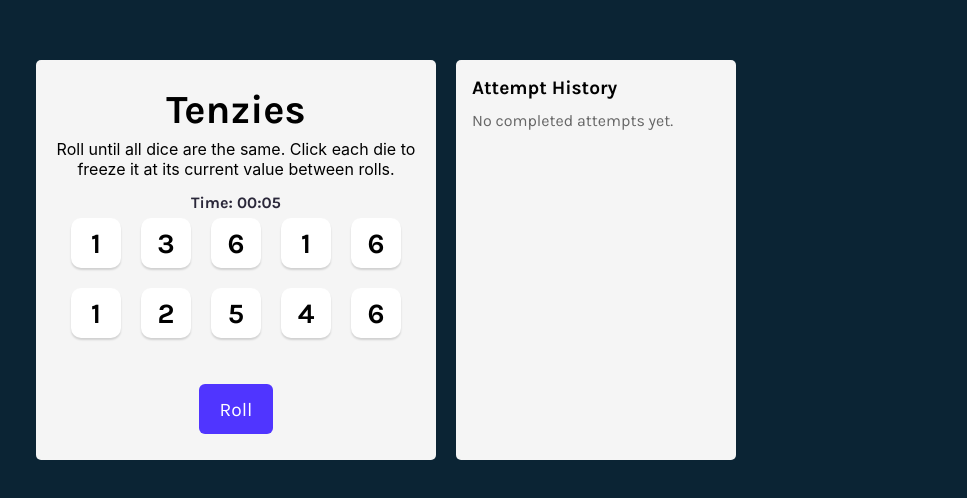
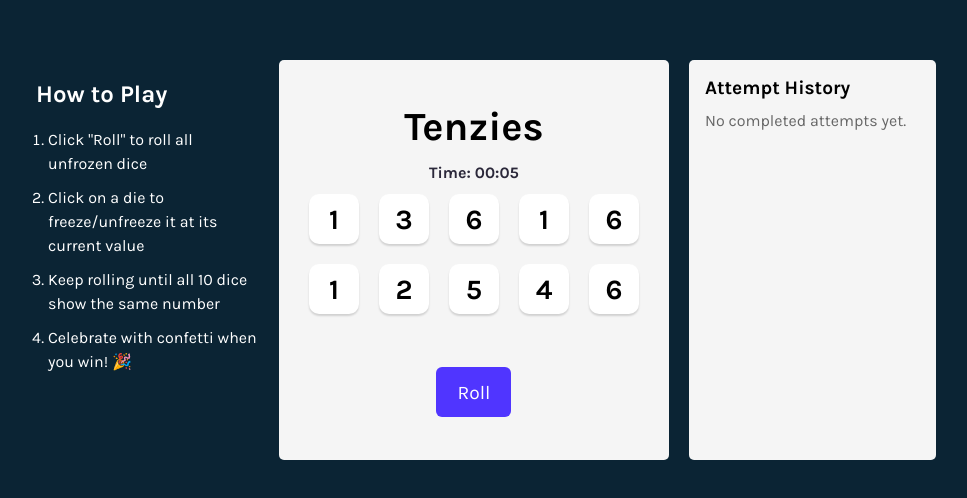
Before and after one commit to leonard538/tenzies, a React (Vite) app: page / in a window 1280 px wide. Shown: the part 140-638 px from the top of the page, without its empty margins (154-1121 px from the left). Built offline with nearby package versions, Linux system fonts and the light colour scheme.

Commit message:
added simple gameplay

```diff
--- a/src/App.jsx
+++ b/src/App.jsx
@@ -105,13 +105,21 @@ export default function App() {
 
     return (
         <div className="game-layout">
+            <aside className="side-panel how-to-play">
+                <h2>How to Play</h2>
+                <ol>
+                    <li>Click "Roll" to roll all unfrozen dice</li>
+                    <li>Click on a die to freeze/unfreeze it at its current value</li>
+                    <li>Keep rolling until all 10 dice show the same number</li>
+                    <li>Celebrate with confetti when you win! 🎉</li>
+                </ol>
+            </aside>
             <main>
                 {gameWon && <Confetti />}
                 <div aria-live="polite" className="sr-only">
                     {gameWon && <p>Congratulations! You won! Press "New Game" to start again.</p>}
                 </div>
                 <h1 className="title">Tenzies</h1>
-                <p className="instructions">Roll until all dice are the same. Click each die to freeze it at its current value between rolls.</p>
                 <p className="timer">Time: {formatElapsedTime(elapsedSeconds)}</p>
                 <div className="dice-container">
                     {diceElements}
@@ -121,7 +129,7 @@ export default function App() {
                 </button>
             </main>
 
-            <aside className="attempts-panel" aria-live="polite">
+            <aside className="side-panel attempts-panel" aria-live="polite">
                 <h2>Attempt History</h2>
                 {attemptHistory.length === 0 ? (
                     <p className="empty-attempts">No completed attempts yet.</p>
--- a/src/index.css
+++ b/src/index.css
@@ -37,7 +37,7 @@ main {
     flex-direction: column;
     justify-content: space-evenly;
     align-items: center;
-    padding: 20px;
+    padding: 30px;
 }
 
 .title {
@@ -130,6 +130,26 @@ button.roll-dice {
     margin: 0;
     color: #666;
 }
+.how-to-play {
+    color: white;
+    max-width: 280px;
+    width: 100%;
+    padding: 0;
+}
+
+.how-to-play h2 {
+    margin-left: 0;
+    padding-left: 0;
+}
+
+.how-to-play ol {
+    padding: 0;
+    margin-left: 12px;
+    display: flex;
+    flex-direction: column;
+    gap: 10px;
+    line-height: 1.5;
+}
 
 @media (max-width: 820px) {
     .game-layout {
@@ -138,7 +158,7 @@ button.roll-dice {
     }
 
     main,
-    .attempts-panel {
+    .side-panel, .attempts-panel {
         max-width: 400px;
     }
 }
```
